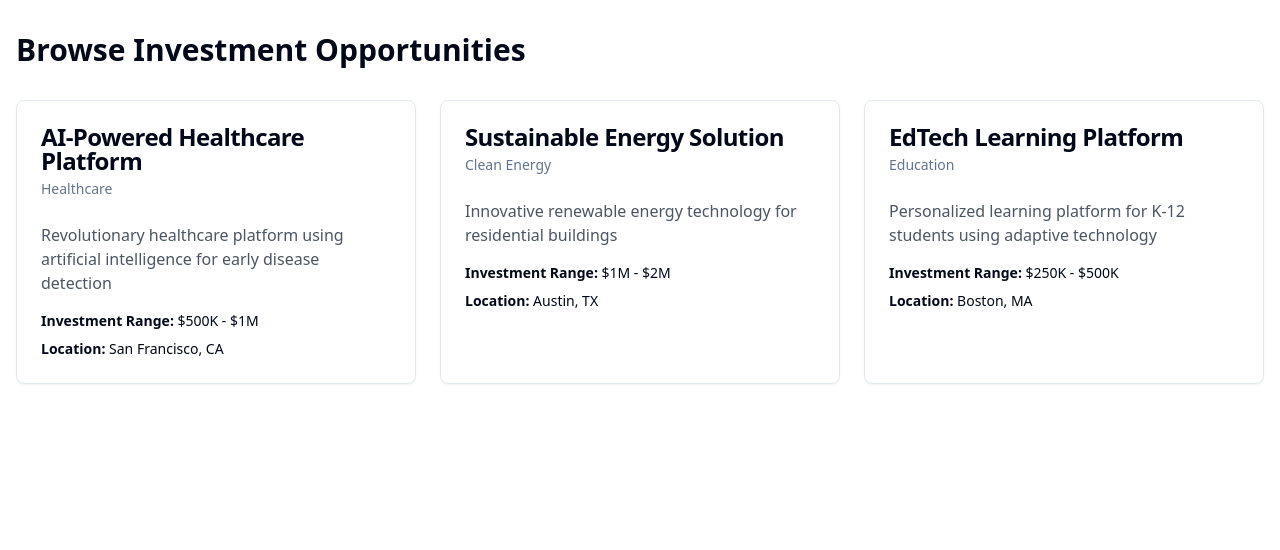
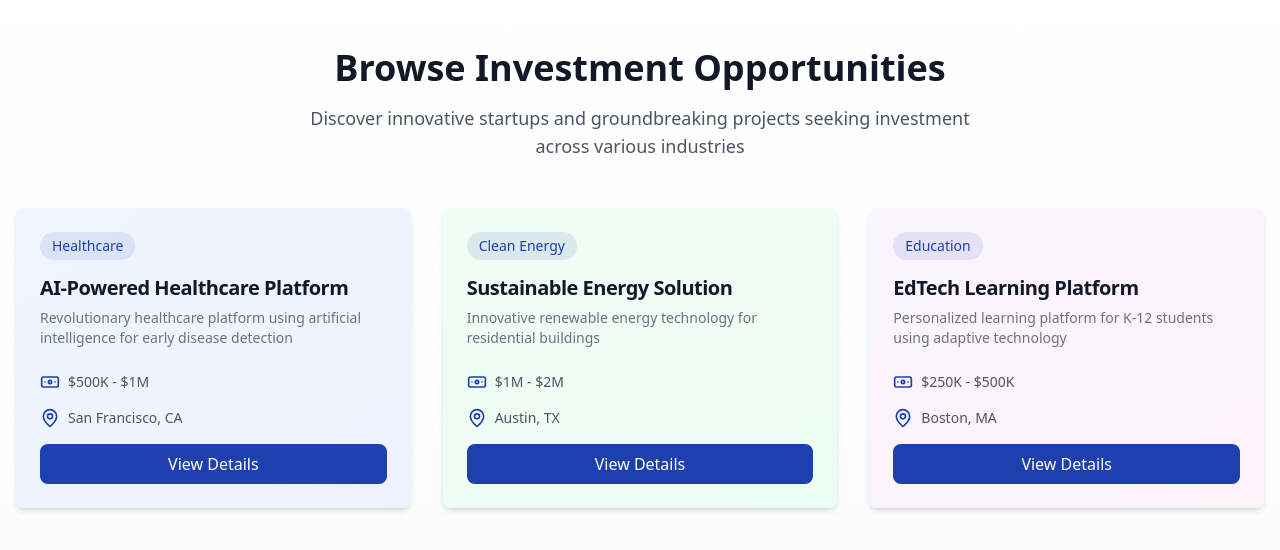
Before and after one commit to RamishMasood/investconnectivity, a React (Vite) app: page /listings in a window 1280 px wide. Shown: the top 550 px of the page. Built offline with nearby package versions, Linux system fonts and the light colour scheme.

Commit message:
Enhance 'Browse Ideas' page
Improved the visual appeal and attractiveness of the 'Browse Ideas' page to create a more engaging user experience.
[skip gpt_engineer]

```diff
--- a/src/pages/Listings.tsx
+++ b/src/pages/Listings.tsx
@@ -1,8 +1,8 @@
 import React from "react";
 import { Card, CardContent, CardDescription, CardHeader, CardTitle } from "@/components/ui/card";
+import { Building2, MapPin, Banknote } from "lucide-react";
 
 const Listings = () => {
-  // Mock data for initial display
   const listings = [
     {
       id: 1,
@@ -11,6 +11,7 @@ const Listings = () => {
       category: "Healthcare",
       investmentRange: "$500K - $1M",
       location: "San Francisco, CA",
+      bgGradient: "bg-gradient-to-br from-blue-50 to-indigo-50",
     },
     {
       id: 2,
@@ -19,6 +20,7 @@ const Listings = () => {
       category: "Clean Energy",
       investmentRange: "$1M - $2M",
       location: "Austin, TX",
+      bgGradient: "bg-gradient-to-br from-green-50 to-emerald-50",
     },
     {
       id: 3,
@@ -27,34 +29,57 @@ const Listings = () => {
       category: "Education",
       investmentRange: "$250K - $500K",
       location: "Boston, MA",
+      bgGradient: "bg-gradient-to-br from-purple-50 to-pink-50",
     },
   ];
 
   return (
-    <div className="container mx-auto px-4 py-8">
-      <h1 className="text-3xl font-bold mb-8">Browse Investment Opportunities</h1>
-      <div className="grid grid-cols-1 md:grid-cols-2 lg:grid-cols-3 gap-6">
+    <div className="min-h-screen bg-gradient-to-b from-white to-gray-50">
+      <div className="container mx-auto px-4 py-12">
+        <div className="text-center mb-12">
+          <h1 className="text-4xl font-bold text-gray-900 mb-4">
+            Browse Investment Opportunities
+          </h1>
+          <p className="text-lg text-gray-600 max-w-2xl mx-auto">
+            Discover innovative startups and groundbreaking projects seeking investment across various industries
+          </p>
+        </div>
+
+        <div className="grid grid-cols-1 md:grid-cols-2 lg:grid-cols-3 gap-8">
           {listings.map((listing) => (
-          <Card key={listing.id} className="hover:shadow-lg transition-shadow">
+            <Card
+              key={listing.id}
+              className={`transform hover:scale-105 transition-all duration-300 border-none shadow-md hover:shadow-xl ${listing.bgGradient}`}
+            >
               <CardHeader>
-              <CardTitle>{listing.title}</CardTitle>
-              <CardDescription>{listing.category}</CardDescription>
+                <div className="flex items-center space-x-2 mb-2">
+                  <span className="px-3 py-1 bg-primary/10 text-primary rounded-full text-sm font-medium">
+                    {listing.category}
+                  </span>
+                </div>
+                <CardTitle className="text-xl font-bold text-gray-900">{listing.title}</CardTitle>
+                <CardDescription className="text-gray-500 mt-2">{listing.description}</CardDescription>
               </CardHeader>
               <CardContent>
-              <p className="text-gray-600 mb-4">{listing.description}</p>
-              <div className="space-y-2">
-                <p className="text-sm">
-                  <span className="font-semibold">Investment Range:</span> {listing.investmentRange}
-                </p>
-                <p className="text-sm">
-                  <span className="font-semibold">Location:</span> {listing.location}
-                </p>
+                <div className="space-y-4">
+                  <div className="flex items-center text-gray-600">
+                    <Banknote className="h-5 w-5 mr-2 text-primary" />
+                    <span className="text-sm">{listing.investmentRange}</span>
+                  </div>
+                  <div className="flex items-center text-gray-600">
+                    <MapPin className="h-5 w-5 mr-2 text-primary" />
+                    <span className="text-sm">{listing.location}</span>
+                  </div>
+                  <button className="w-full mt-4 bg-primary text-white py-2 px-4 rounded-lg hover:bg-primary/90 transition-colors">
+                    View Details
+                  </button>
                 </div>
               </CardContent>
             </Card>
           ))}
         </div>
       </div>
+    </div>
   );
 };
 
```
Lines whose indentation alone changed are shown as unchanged.
